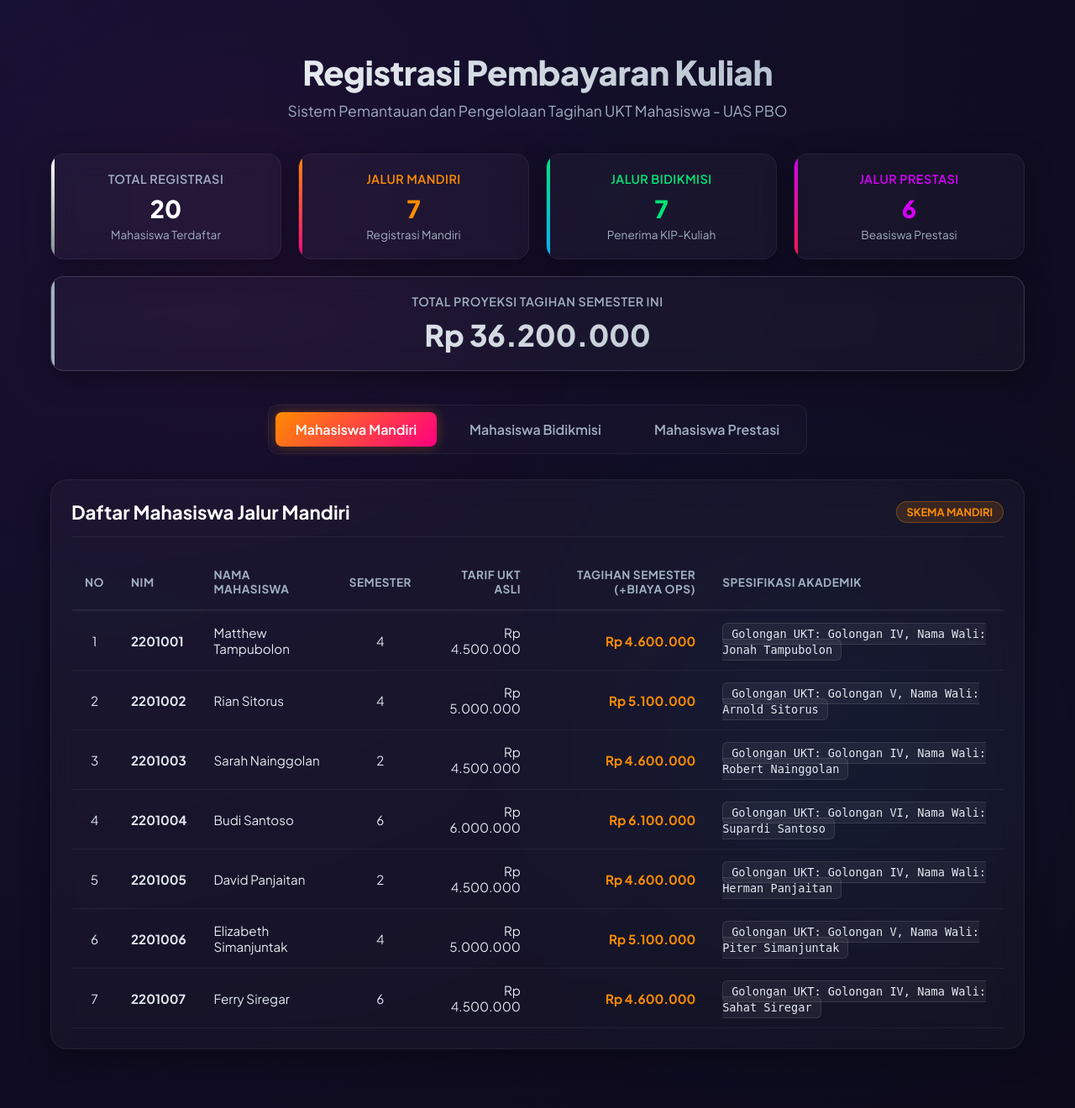
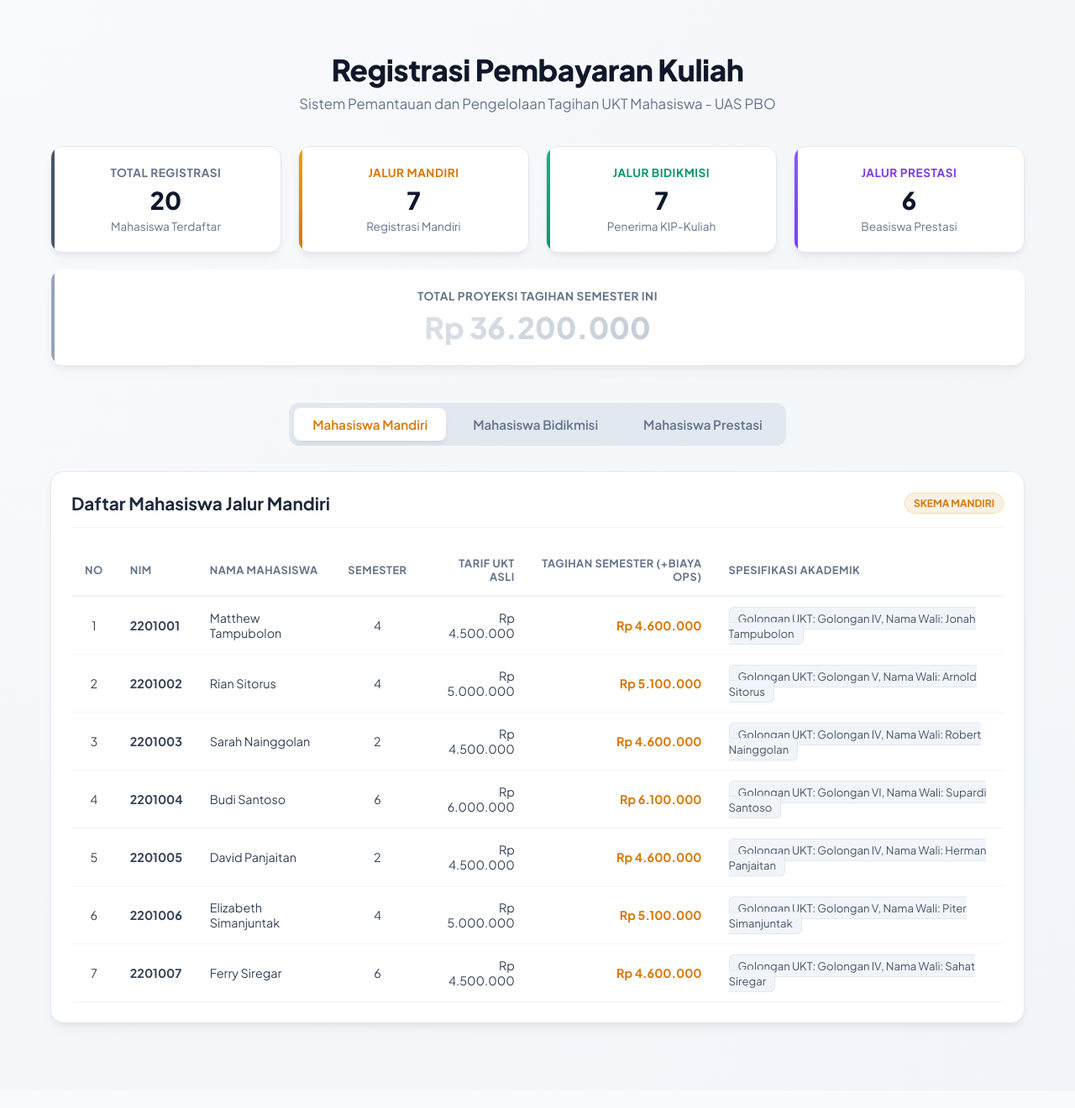
Before and after one commit to potydev/UAS_PBO_DAPOT_MATTHEW_TAMPUBOLON, a PHP site: page / in a window 1280 px wide. Shown: the whole page at 84% size. After the commit the page ends 1225 px from the top, so only its background shows below. Run offline with PHP 8.4, Linux system fonts and the light colour scheme; data comes from the database, SQL or seed files in the repository.

Commit message:
[ Tahap 6 ] Refaktor tampilan UI ke tema putih (Light Mode)

```diff
--- a/style.css
+++ b/style.css
@@ -1,24 +1,24 @@
 @import url('https://fonts.googleapis.com/css2?family=Plus+Jakarta+Sans:wght@300;400;500;600;700;800&display=swap');
 
 :root {
-    --bg-gradient: radial-gradient(circle at 0% 0%, #161233 0%, #0d0a1a 100%);
-    --card-bg: rgba(255, 255, 255, 0.03);
-    --card-border: rgba(255, 255, 255, 0.06);
-    --text-primary: #ffffff;
-    --text-secondary: #a0aec0;
+    --bg-gradient: linear-gradient(135deg, #f8fafc 0%, #f1f5f9 100%);
+    --card-bg: #ffffff;
+    --card-border: #e2e8f0;
+    --text-primary: #0f172a;
+    --text-secondary: #64748b;
 
-    --mandiri-color: #ff8c00;
-    --mandiri-gradient: linear-gradient(135deg, #ff8c00 0%, #ff007f 100%);
+    --mandiri-color: #d97706; /* Amber 600 */
+    --mandiri-gradient: linear-gradient(135deg, #f59e0b 0%, #d97706 100%);
 
-    --bidikmisi-color: #00e676;
-    --bidikmisi-gradient: linear-gradient(135deg, #00e676 0%, #00b0ff 100%);
+    --bidikmisi-color: #059669; /* Emerald 600 */
+    --bidikmisi-gradient: linear-gradient(135deg, #10b981 0%, #059669 100%);
 
-    --prestasi-color: #d500f9;
-    --prestasi-gradient: linear-gradient(135deg, #d500f9 0%, #ff1744 100%);
+    --prestasi-color: #7c3aed; /* Violet 600 */
+    --prestasi-gradient: linear-gradient(135deg, #8b5cf6 0%, #7c3aed 100%);
 
-    --active-tab-bg: rgba(255, 255, 255, 0.1);
-    --shadow-glow: 0 8px 32px 0 rgba(0, 0, 0, 0.37);
-    --transition: all 0.3s cubic-bezier(0.4, 0, 0.2, 1);
+    --shadow-soft: 0 4px 6px -1px rgba(0, 0, 0, 0.05), 0 10px 15px -3px rgba(0, 0, 0, 0.03);
+    --shadow-glow: 0 10px 25px -5px rgba(0, 0, 0, 0.05);
+    --transition: all 0.25s cubic-bezier(0.4, 0, 0.2, 1);
 }
 
 * {
@@ -32,33 +32,7 @@ body {
     background: var(--bg-gradient);
     color: var(--text-primary);
     min-height: 100vh;
-    overflow-x: hidden;
-    padding-bottom: 50px;
-    position: relative;
-}
-
-/* Decorative Blur Blobs */
-body::before, body::after {
-    content: "";
-    position: absolute;
-    width: 300px;
-    height: 300px;
-    border-radius: 50%;
-    filter: blur(150px);
-    z-index: -1;
-    opacity: 0.15;
-}
-
-body::before {
-    top: 10%;
-    left: 10%;
-    background: #ff007f;
-}
-
-body::after {
-    bottom: 20%;
-    right: 10%;
-    background: #00b0ff;
+    padding-bottom: 60px;
 }
 
 .container {
@@ -71,22 +45,20 @@ body::after {
 header {
     text-align: center;
     margin: 40px 0;
-    animation: fadeInDown 0.8s ease;
+    animation: fadeInDown 0.6s ease;
 }
 
 header h1 {
-    font-size: 2.5rem;
+    font-size: 2.2rem;
     font-weight: 800;
     letter-spacing: -0.5px;
-    background: linear-gradient(to right, #ffffff, #a0aec0);
-    -webkit-background-clip: text;
-    -webkit-text-fill-color: transparent;
-    margin-bottom: 10px;
+    color: #0f172a;
+    margin-bottom: 8px;
 }
 
 header p {
     color: var(--text-secondary);
-    font-size: 1.1rem;
+    font-size: 1.05rem;
     font-weight: 400;
 }
 
@@ -95,19 +67,17 @@ header p {
     display: grid;
     grid-template-columns: repeat(auto-fit, minmax(220px, 1fr));
     gap: 20px;
-    margin-bottom: 40px;
-    animation: fadeInUp 0.8s ease;
+    margin-bottom: 45px;
+    animation: fadeInUp 0.6s ease;
 }
 
 .stat-card {
     background: var(--card-bg);
     border: 1px solid var(--card-border);
-    backdrop-filter: blur(16px);
-    -webkit-backdrop-filter: blur(16px);
-    border-radius: 16px;
-    padding: 20px;
+    border-radius: 14px;
+    padding: 22px;
     text-align: center;
-    box-shadow: var(--shadow-glow);
+    box-shadow: var(--shadow-soft);
     transition: var(--transition);
     position: relative;
     overflow: hidden;
@@ -120,50 +90,50 @@ header p {
     left: 0;
     width: 4px;
     height: 100%;
-    background: var(--text-secondary);
+    background: #94a3b8;
 }
 
 .stat-card.mandiri-border::before { background: var(--mandiri-gradient); }
 .stat-card.bidikmisi-border::before { background: var(--bidikmisi-gradient); }
 .stat-card.prestasi-border::before { background: var(--prestasi-gradient); }
-.stat-card.total-border::before { background: linear-gradient(135deg, #fff 0%, #7f8c8d 100%); }
+.stat-card.total-border::before { background: #475569; }
 
 .stat-card:hover {
-    transform: translateY(-5px);
-    border-color: rgba(255, 255, 255, 0.15);
+    transform: translateY(-3px);
+    box-shadow: var(--shadow-glow);
+    border-color: #cbd5e1;
 }
 
 .stat-card h3 {
-    font-size: 0.9rem;
-    font-weight: 600;
+    font-size: 0.85rem;
+    font-weight: 700;
     text-transform: uppercase;
     color: var(--text-secondary);
-    margin-bottom: 8px;
+    margin-bottom: 6px;
     letter-spacing: 0.5px;
 }
 
 .stat-card .stat-value {
     font-size: 1.8rem;
     font-weight: 800;
+    color: #0f172a;
 }
 
 /* Tabs Navigation */
 .tabs-container {
     margin-bottom: 30px;
-    animation: fadeInUp 0.9s ease;
+    animation: fadeInUp 0.7s ease;
 }
 
 .tabs-nav {
     display: flex;
     justify-content: center;
-    gap: 15px;
-    background: rgba(255, 255, 255, 0.02);
-    border: 1px solid var(--card-border);
-    padding: 8px;
+    gap: 10px;
+    background: #e2e8f0;
+    padding: 6px;
     border-radius: 12px;
     width: fit-content;
     margin: 0 auto;
-    backdrop-filter: blur(8px);
 }
 
 .tab-btn {
@@ -172,9 +142,9 @@ header p {
     outline: none;
     color: var(--text-secondary);
     font-family: inherit;
-    font-size: 1rem;
+    font-size: 0.95rem;
     font-weight: 600;
-    padding: 10px 24px;
+    padding: 10px 22px;
     border-radius: 8px;
     cursor: pointer;
     transition: var(--transition);
@@ -182,31 +152,30 @@ header p {
 
 .tab-btn:hover {
     color: var(--text-primary);
-    background: rgba(255, 255, 255, 0.05);
 }
 
 .tab-btn.active[data-type="mandiri"] {
-    background: var(--mandiri-gradient);
-    color: var(--text-primary);
-    box-shadow: 0 0 15px rgba(255, 140, 0, 0.3);
+    background: #ffffff;
+    color: var(--mandiri-color);
+    box-shadow: 0 4px 6px -1px rgba(0,0,0,0.08);
 }
 
 .tab-btn.active[data-type="bidikmisi"] {
-    background: var(--bidikmisi-gradient);
-    color: var(--text-primary);
-    box-shadow: 0 0 15px rgba(0, 230, 118, 0.3);
+    background: #ffffff;
+    color: var(--bidikmisi-color);
+    box-shadow: 0 4px 6px -1px rgba(0,0,0,0.08);
 }
 
 .tab-btn.active[data-type="prestasi"] {
-    background: var(--prestasi-gradient);
-    color: var(--text-primary);
-    box-shadow: 0 0 15px rgba(213, 0, 249, 0.3);
+    background: #ffffff;
+    color: var(--prestasi-color);
+    box-shadow: 0 4px 6px -1px rgba(0,0,0,0.08);
 }
 
 /* Tab Panels */
 .tab-panel {
     display: none;
-    animation: fadeIn 0.5s ease;
+    animation: fadeIn 0.4s ease;
 }
 
 .tab-panel.active {
@@ -217,12 +186,9 @@ header p {
 .table-card {
     background: var(--card-bg);
     border: 1px solid var(--card-border);
-    border-radius: 20px;
+    border-radius: 16px;
     padding: 24px;
-    box-shadow: var(--shadow-glow);
-    backdrop-filter: blur(16px);
-    -webkit-backdrop-filter: blur(16px);
-    overflow: hidden;
+    box-shadow: var(--shadow-soft);
 }
 
 .table-header-desc {
@@ -230,42 +196,40 @@ header p {
     justify-content: space-between;
     align-items: center;
     margin-bottom: 20px;
-    border-bottom: 1px solid var(--card-border);
+    border-bottom: 1px solid #f1f5f9;
     padding-bottom: 15px;
 }
 
 .table-header-desc h2 {
-    font-size: 1.4rem;
+    font-size: 1.3rem;
     font-weight: 700;
-    display: flex;
-    align-items: center;
-    gap: 10px;
+    color: #1e293b;
 }
 
 .table-header-desc .badge {
-    font-size: 0.8rem;
+    font-size: 0.75rem;
     font-weight: 700;
-    padding: 4px 12px;
+    padding: 4px 10px;
     border-radius: 20px;
     text-transform: uppercase;
 }
 
 .badge.mandiri {
-    background: rgba(255, 140, 0, 0.15);
+    background: rgba(217, 119, 6, 0.1);
     color: var(--mandiri-color);
-    border: 1px solid rgba(255, 140, 0, 0.3);
+    border: 1px solid rgba(217, 119, 6, 0.2);
 }
 
 .badge.bidikmisi {
-    background: rgba(0, 230, 118, 0.15);
+    background: rgba(5, 150, 105, 0.1);
     color: var(--bidikmisi-color);
-    border: 1px solid rgba(0, 230, 118, 0.3);
+    border: 1px solid rgba(5, 150, 105, 0.2);
 }
 
 .badge.prestasi {
-    background: rgba(213, 0, 249, 0.15);
+    background: rgba(124, 58, 237, 0.1);
     color: var(--prestasi-color);
-    border: 1px solid rgba(213, 0, 249, 0.3);
+    border: 1px solid rgba(124, 58, 237, 0.2);
 }
 
 .table-wrapper {
@@ -279,25 +243,25 @@ table {
 }
 
 th {
-    padding: 16px;
-    font-size: 0.85rem;
+    padding: 14px 16px;
+    font-size: 0.8rem;
     font-weight: 700;
     text-transform: uppercase;
     color: var(--text-secondary);
-    border-bottom: 2px solid var(--card-border);
+    border-bottom: 2px solid #f1f5f9;
     letter-spacing: 0.5px;
 }
 
 td {
     padding: 16px;
-    font-size: 0.95rem;
-    color: #e2e8f0;
-    border-bottom: 1px solid var(--card-border);
+    font-size: 0.9rem;
+    color: #334155;
+    border-bottom: 1px solid #f1f5f9;
     transition: var(--transition);
 }
 
 tr:hover td {
-    background: rgba(255, 255, 255, 0.02);
+    background: #f8fafc;
 }
 
 .text-right {
@@ -318,39 +282,39 @@ tr:hover td {
 
 /* Custom Pill / Tag for values */
 .tag-spec {
-    background: rgba(255, 255, 255, 0.05);
-    border: 1px solid rgba(255, 255, 255, 0.1);
+    background: #f1f5f9;
+    border: 1px solid #e2e8f0;
     padding: 4px 10px;
     border-radius: 6px;
-    font-size: 0.85rem;
-    font-family: monospace;
+    font-size: 0.82rem;
+    color: #475569;
 }
 
 /* Animations */
 @keyframes fadeIn {
-    from { opacity: 0; transform: translateY(10px); }
+    from { opacity: 0; transform: translateY(5px); }
     to { opacity: 1; transform: translateY(0); }
 }
 
 @keyframes fadeInUp {
-    from { opacity: 0; transform: translateY(20px); }
+    from { opacity: 0; transform: translateY(15px); }
     to { opacity: 1; transform: translateY(0); }
 }
 
 @keyframes fadeInDown {
-    from { opacity: 0; transform: translateY(-20px); }
+    from { opacity: 0; transform: translateY(-15px); }
     to { opacity: 1; transform: translateY(0); }
 }
 
 /* Responsive Table */
 @media (max-width: 768px) {
     header h1 {
-        font-size: 1.8rem;
+        font-size: 1.6rem;
     }
     .tabs-nav {
         flex-direction: column;
         width: 100%;
-        gap: 8px;
+        gap: 6px;
     }
     .tab-btn {
         width: 100%;
@@ -358,6 +322,6 @@ tr:hover td {
     }
     th, td {
         padding: 12px;
-        font-size: 0.85rem;
+        font-size: 0.82rem;
     }
 }
```
